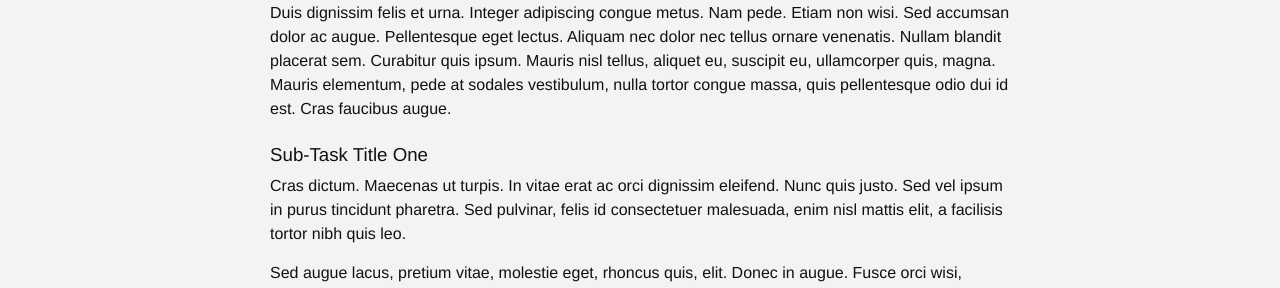
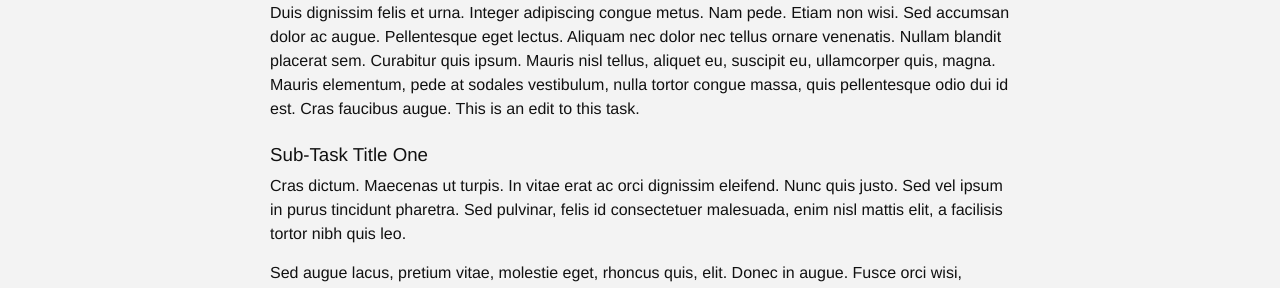
Before and after one commit to nmudd-cms/digital-service-contract-cookbook, a Jekyll site: the page built from _tasks/project-management-task-example-1.md, in a window 1280 px wide. Shown: the part 211-499 px from the top of the page. Built offline with Jekyll 4.4.1, drawn with Linux system fonts in a browser that asks for light colours; nearby versions of some CDN libraries; Markdown is read by kramdown in place of the engine named in the settings; some of the changed text lies outside the part shown.

```diff
--- a/_tasks/project-management-task-example-1.md
+++ b/_tasks/project-management-task-example-1.md
@@ -6,7 +6,7 @@ date:   2015-05-14 10:02:30
 category: Project Management
 blurb: Nullam blandit placerat sem. Curabitur quis ipsum. Mauris nisl tellus, aliquet eu, suscipit eu, ullamcorper quis, magna. Mauris elementum, pede at sodales vestibulum, nulla tortor congue massa, quis pellentesque odio dui id est. Cras faucibus augue.
 ---
-Pellentesque vel dui sed orci faucibus iaculis. Suspendisse dictum magna id purus tincidunt rutrum. Nulla congue. Vivamus sit amet lorem posuere dui vulputate ornare. Phasellus mattis sollicitudin ligula. Duis dignissim felis et urna. Integer adipiscing congue metus. Nam pede. Etiam non wisi. Sed accumsan dolor ac augue. Pellentesque eget lectus. Aliquam nec dolor nec tellus ornare venenatis. Nullam blandit placerat sem. Curabitur quis ipsum. Mauris nisl tellus, aliquet eu, suscipit eu, ullamcorper quis, magna. Mauris elementum, pede at sodales vestibulum, nulla tortor congue massa, quis pellentesque odio dui id est. Cras faucibus augue.
+Pellentesque vel dui sed orci faucibus iaculis. Suspendisse dictum magna id purus tincidunt rutrum. Nulla congue. Vivamus sit amet lorem posuere dui vulputate ornare. Phasellus mattis sollicitudin ligula. Duis dignissim felis et urna. Integer adipiscing congue metus. Nam pede. Etiam non wisi. Sed accumsan dolor ac augue. Pellentesque eget lectus. Aliquam nec dolor nec tellus ornare venenatis. Nullam blandit placerat sem. Curabitur quis ipsum. Mauris nisl tellus, aliquet eu, suscipit eu, ullamcorper quis, magna. Mauris elementum, pede at sodales vestibulum, nulla tortor congue massa, quis pellentesque odio dui id est. Cras faucibus augue. This is an edit to this task.
 
 ### Sub-Task Title One
 Cras dictum. Maecenas ut turpis. In vitae erat ac orci dignissim eleifend. Nunc quis justo. Sed vel ipsum in purus tincidunt pharetra. Sed pulvinar, felis id consectetuer malesuada, enim nisl mattis elit, a facilisis tortor nibh quis leo.
```
